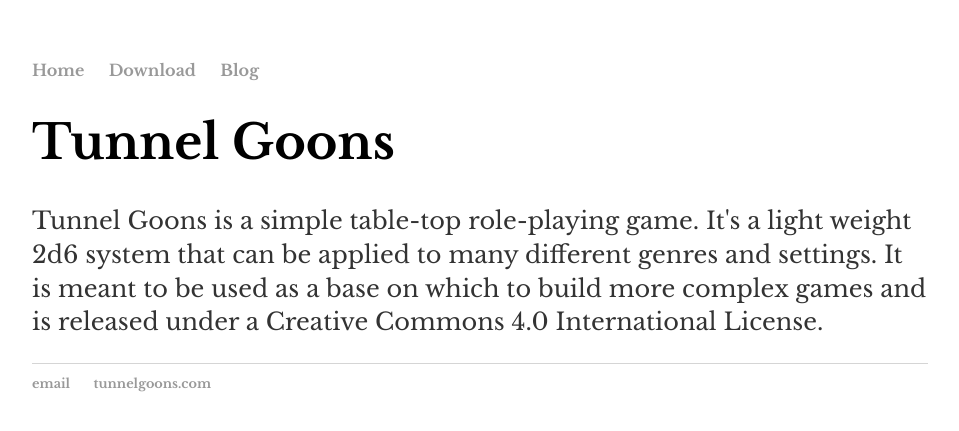
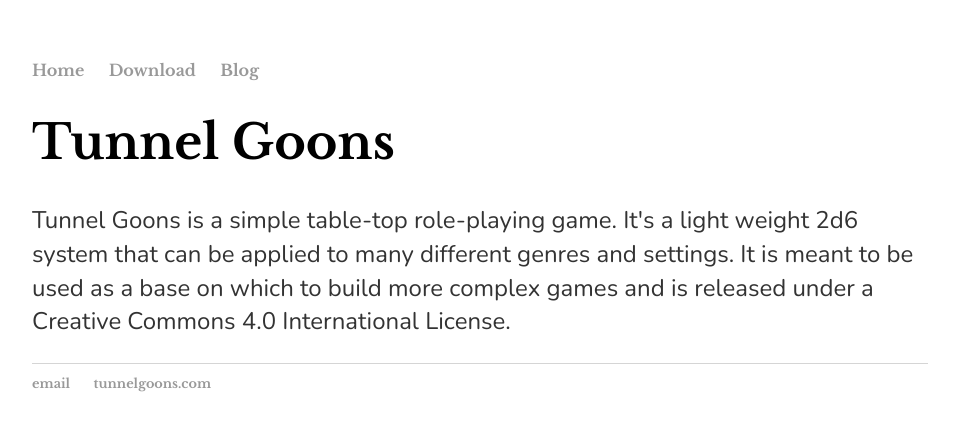
Before and after one commit to NateHPS/TunnelGoons, a Jekyll site: the page built from index.html, in a window 1280 px wide. Shown: the top 431 px of the page, without its empty margins (160-1119 px from the left). Built offline with Jekyll 4.4.1, drawn with Linux system fonts in a browser that asks for light colours.

Commit message:
Update main.css

```diff
--- a/css/main.css
+++ b/css/main.css
@@ -1,5 +1,5 @@
 body {
-    font-family: 'Libre Baskerville', serif;
+    font-family: 'Nunito', sans-serif;
     margin: 60px auto;
     width: 70%;
 }
```
